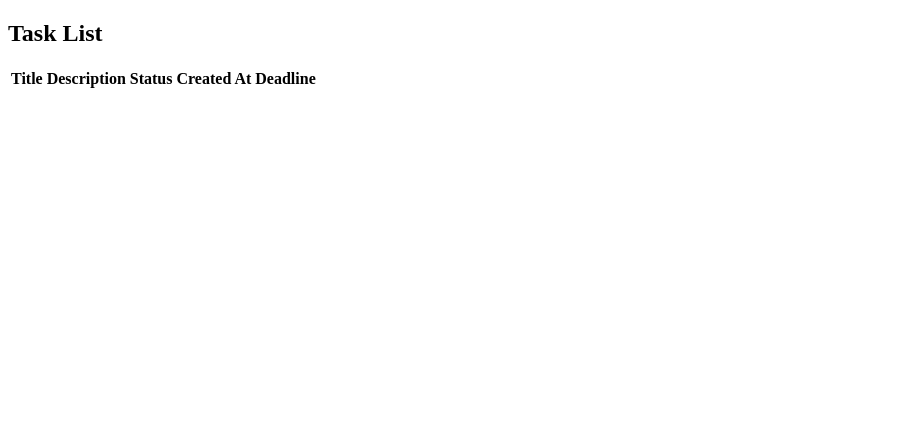
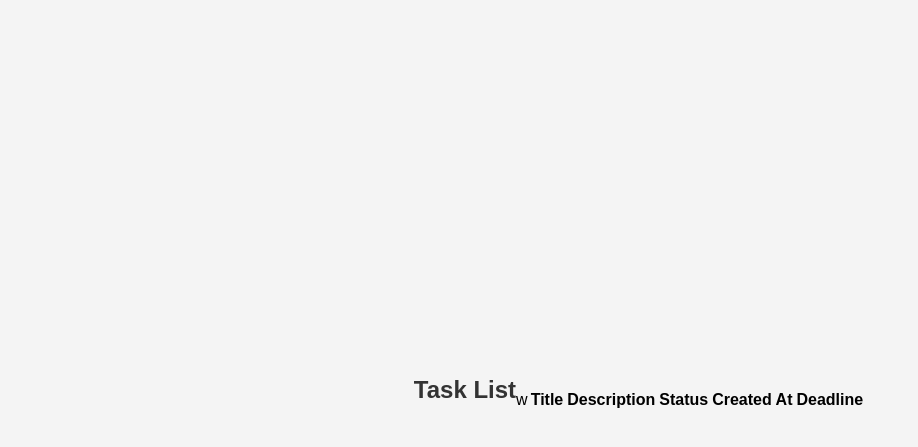
Before and after one commit to Robi2810/WebServiceForMarks, a Django app: template WebSite/markapp/templates/task_list.html in a window 1280 px wide. Shown: the top 447 px of the page, without its empty margins (0-918 px from the left). Run offline with Django 4.2, Linux system fonts and the light colour scheme; the template is opened without the code that fills it, so the values that code supplies are empty.

```diff
--- a/WebSite/markapp/models.py
+++ b/WebSite/markapp/models.py
@@ -45,3 +45,6 @@ class Profile(models.Model):
 
     def __str__(self):
         return str(self.user)
+
+
+# CLASS GROUPS VIEW TASK_LIST HTML
--- /dev/null
+++ b/WebSite/markapp/static/css/style.css
@@ -0,0 +1,91 @@
+@keyframes fadeInUp {
+    from {
+        opacity: 0;
+        transform: translateY(20px);
+    }
+    to {
+        opacity: 1;
+        transform: translateY(0);
+    }
+}
+
+/* CSS for Login Page */
+
+/* Resetting default browser styles */
+body, h2, form, label, input, button, a {
+    margin: 0;
+    padding: 0;
+    border: none;
+    outline: none;
+    font-family: Arial, sans-serif;
+}
+
+body {
+    background-color: #f4f4f4;
+    display: flex;
+    justify-content: center;
+    align-items: center;
+    height: 100vh;
+}
+
+.container {
+    background-color: #fff;
+    padding: 20px;
+    border-radius: 8px;
+    box-shadow: 0 2px 4px rgba(0, 0, 0, 0.1);
+    width: 300px;
+}
+
+h2 {
+    text-align: center;
+    margin-bottom: 20px;
+    color: #333;
+}
+
+form {
+    display: flex;
+    flex-direction: column;
+}
+
+form div {
+    margin-bottom: 15px;
+}
+
+label {
+    font-size: 14px;
+    color: #666;
+}
+
+input[type="text"],
+input[type="password"] {
+    width: calc(100% - 10px);
+    padding: 10px;
+    border: 1px solid #ddd;
+    border-radius: 4px;
+}
+
+button[type="submit"] {
+    background-color: #007bff;
+    color: #fff;
+    padding: 10px;
+    border: none;
+    border-radius: 4px;
+    cursor: pointer;
+    transition: background-color 0.3s ease;
+}
+
+button[type="submit"]:hover {
+    background-color: #0056b3;
+}
+
+a {
+    text-align: center;
+    display: block;
+    margin-top: 15px;
+    text-decoration: none;
+    color: #007bff;
+}
+
+a:hover {
+    text-decoration: underline;
+}
--- /dev/null
+++ b/WebSite/markapp/static/js/anm.js
@@ -0,0 +1,13 @@
+document.addEventListener("DOMContentLoaded", function() {
+    const tableRows = document.querySelectorAll("tbody tr");
+
+    // Function to animate table rows
+    function animateRows() {
+        tableRows.forEach((row, index) => {
+            row.style.animation = `fadeInUp 0.5s ease ${index / 5}s forwards`;
+        });
+    }
+
+    // Call the animation function
+    animateRows();
+});
--- a/WebSite/markapp/templates/registration/login.html
+++ b/WebSite/markapp/templates/registration/login.html
@@ -1,12 +1,13 @@
 <!DOCTYPE html>
 <html lang="en">
+{% load static %}
 <head>
     <meta charset="UTF-8">
     <meta name="viewport" content="width=device-width, initial-scale=1.0">
     <title>Login</title>
+    <link rel="stylesheet" href="{% static 'css/style.css' %}" />
 </head>
 <body>
-    <h2>Login</h2>
     {% if messages %}
         {% for message in messages %}
             <p>{{ message }}</p>
@@ -24,5 +25,6 @@
         </div>
         <button type="submit">Login</button>
     </form>
+<a href="{% url 'registration' %}">Sign up</a>
 </body>
 </html>
--- a/WebSite/markapp/templates/task_list.html
+++ b/WebSite/markapp/templates/task_list.html
@@ -1,11 +1,16 @@
 <!DOCTYPE html>
 <html lang="en">
+{% load static %}
 <head>
     <meta charset="UTF-8">
     <meta name="viewport" content="width=device-width, initial-scale=1.0">
     <title>Task List</title>
+    <link rel="stylesheet" href="{% static 'css/style.css' %}" />
 </head>
 <body>
+<!--{% if request.user.is_staff and request.user.group1 %}-->
+
+<!--{% endif %}-->
     <h2>Task List</h2>
     <table>
         <thead>
@@ -14,7 +19,7 @@
                 <th>Description</th>
                 <th>Status</th>
                 <th>Created At</th>
-                <th>Deadline</th>
+                <th>Deadline</th>w
             </tr>
         </thead>
         <tbody>
@@ -30,4 +35,5 @@
         </tbody>
     </table>
 </body>
+<script src="{% static 'js/anm.js' %}"> </script>
 </html>
--- a/WebSite/markapp/urls.py
+++ b/WebSite/markapp/urls.py
@@ -10,6 +10,6 @@ urlpatterns = [
     path('registration/', views.register, name='registration'),
     path('userprofile/', views.user_profile, name='userprofile'),
     path('editprofile',views.edit_profile, name='editprofile'),
-    path('tasklist', views.task_list, name='tasklist'),
-    path('taskcreate',views.task_create, name='taskcreate')
+    path('tasklist/', views.task_list, name='tasklist'),
+    path('taskcreate/',views.task_create, name='taskcreate')
 ]
```
Also changed, not shown: WebSite/db.sqlite3 (deleted).
